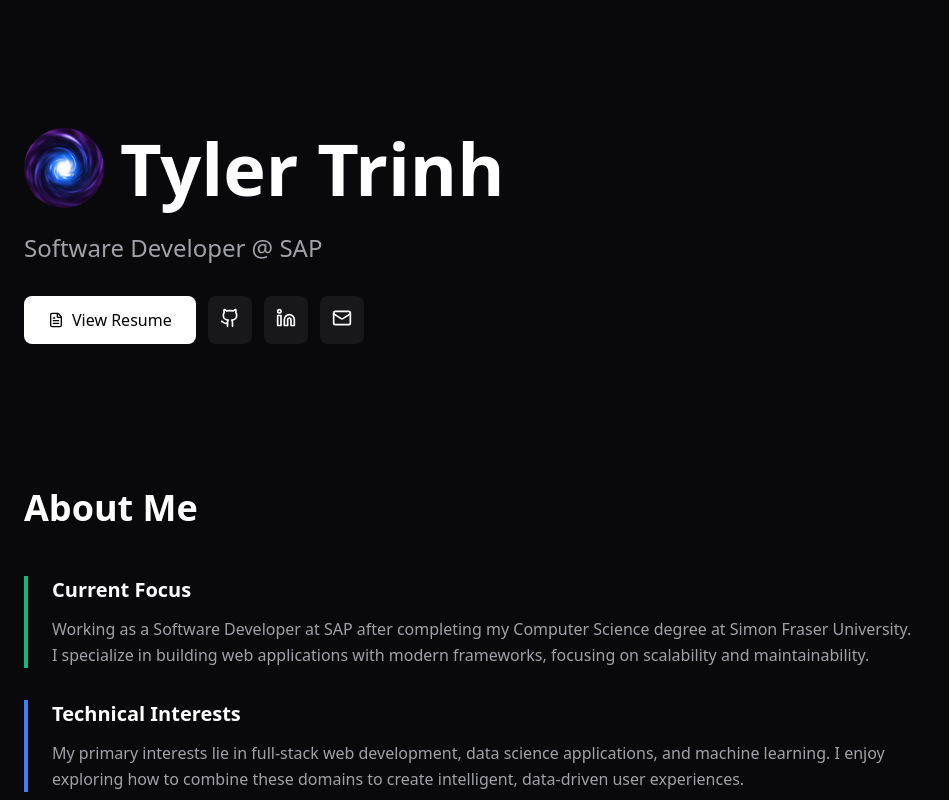
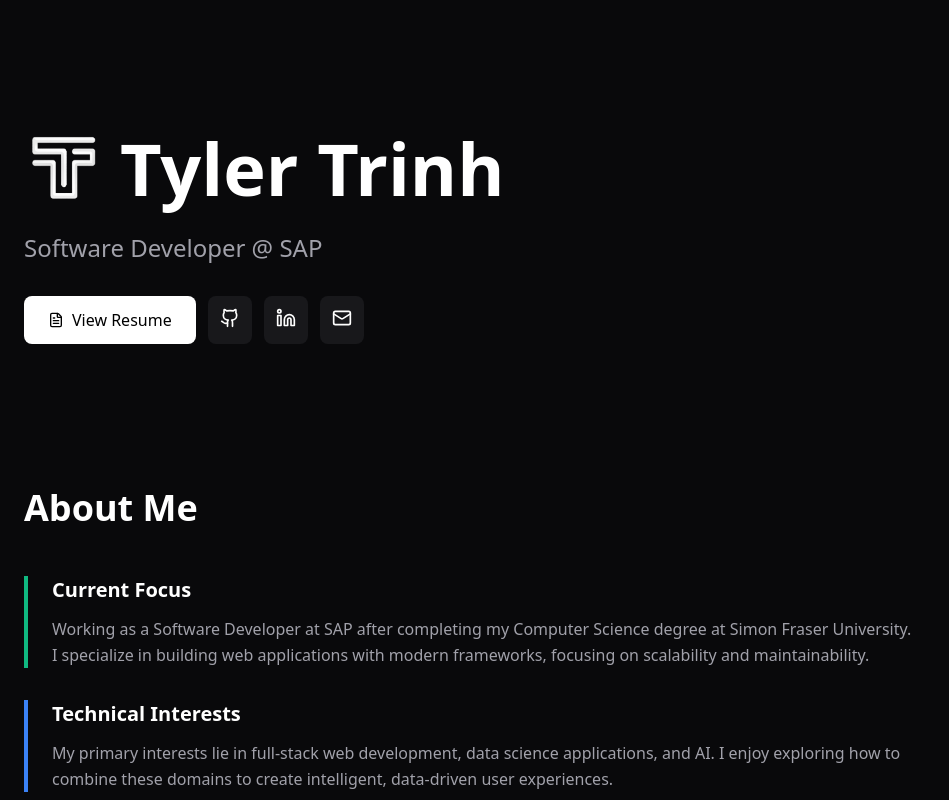
Before and after one commit to bvtrinh/bvtrinh.github.io, a React (Vite) app: page / in a window 1280 px wide. Shown: the top 800 px of the page, without its empty margins (0-949 px from the left). Built offline with nearby package versions, Linux system fonts and the light colour scheme.

Commit message:
docs: update logo

```diff
--- a/src/App.tsx
+++ b/src/App.tsx
@@ -14,7 +14,7 @@
             <img
               src={personalInfo.logoPath}
               alt={`${personalInfo.name} Logo`}
-              className="w-16 h-16 md:w-20 md:h-20 rounded-full object-cover"
+              className="w-16 h-16 md:w-20 md:h-20"
             />
             <h1 className="text-6xl md:text-7xl font-bold text-white bg-clip-text text-transparent">
               {personalInfo.name}
--- a/src/data/content.ts
+++ b/src/data/content.ts
@@ -19,7 +19,7 @@
     title: "Technical Interests",
     borderColor: "border-blue-500",
     content:
-      "My primary interests lie in full-stack web development, data science applications, and machine learning. I enjoy exploring how to combine these domains to create intelligent, data-driven user experiences.",
+      "My primary interests lie in full-stack web development, data science applications, and AI. I enjoy exploring how to combine these domains to create intelligent, data-driven user experiences.",
   },
   {
     title: "Beyond Code",
```
Also changed, not shown: public/logo.png.
